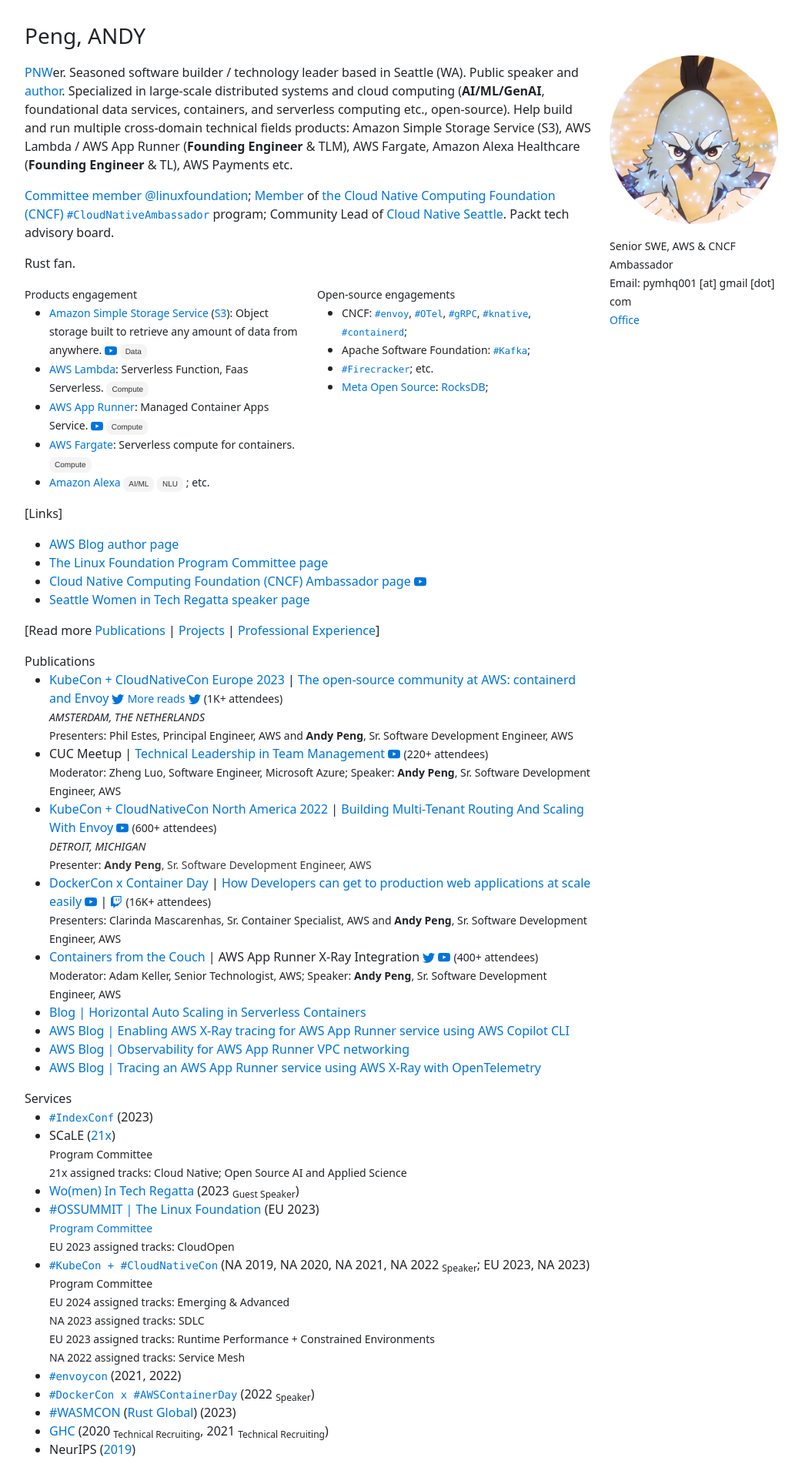
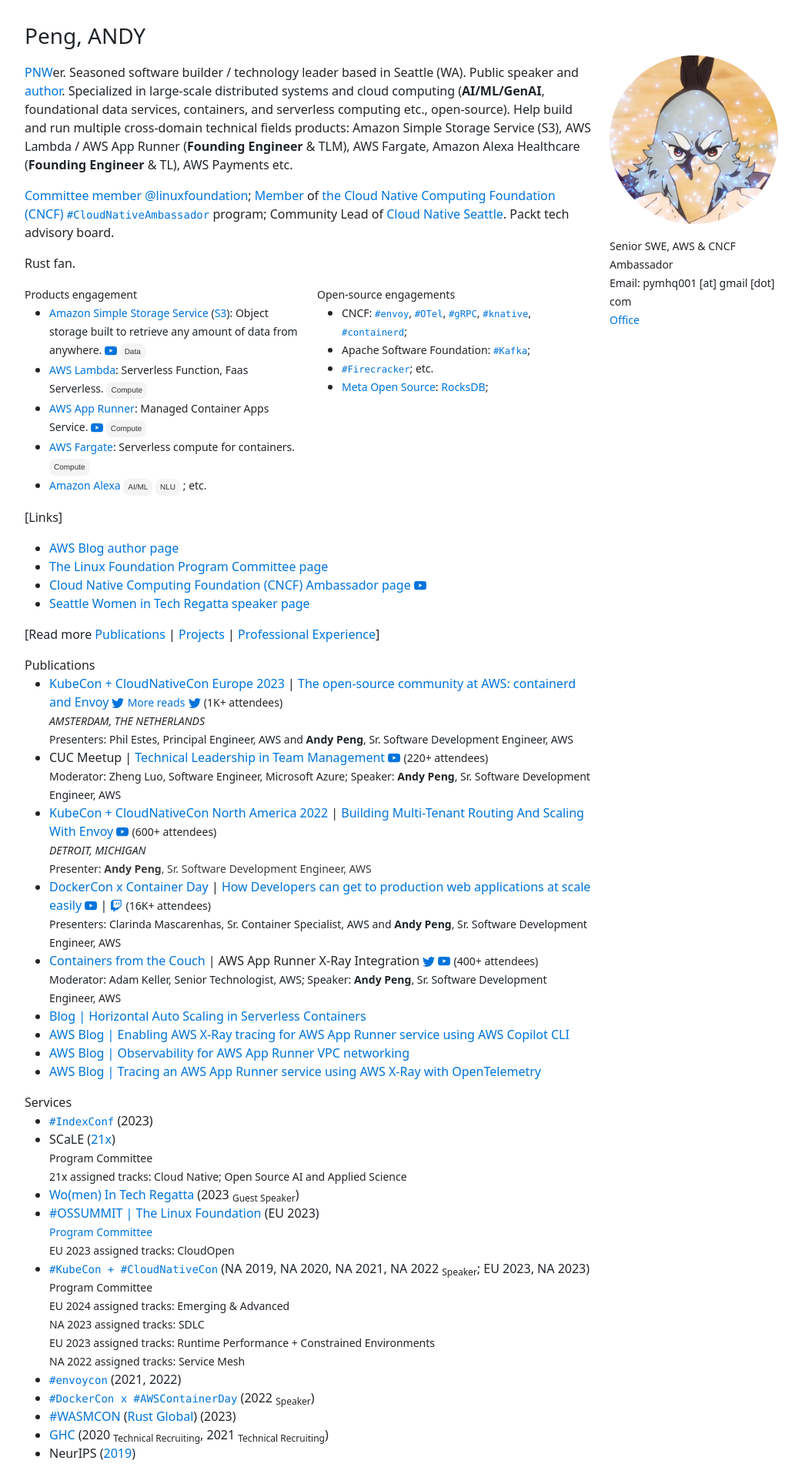
Before and after one commit to gfw001/gfw001.github.io, a Jekyll site: the page index.html, which Jekyll copies as it is, in a window 1280 px wide. Shown: the top 1915 px of the page at 77% size, without its empty margins (50-1092 px from the left). Built offline with Jekyll 4.4.1, drawn with Linux system fonts in a browser that asks for light colours.

Commit message:
Update index.html

```diff
--- a/index.html
+++ b/index.html
@@ -57,7 +57,7 @@
 	line-height: 10px;
 	list-style: none;
 	margin: 0;
-	padding: 5px 7px;
+	padding: 6px 6px;
 	text-align: center;
 	transition: all 200ms;
 	vertical-align: baseline;
```
